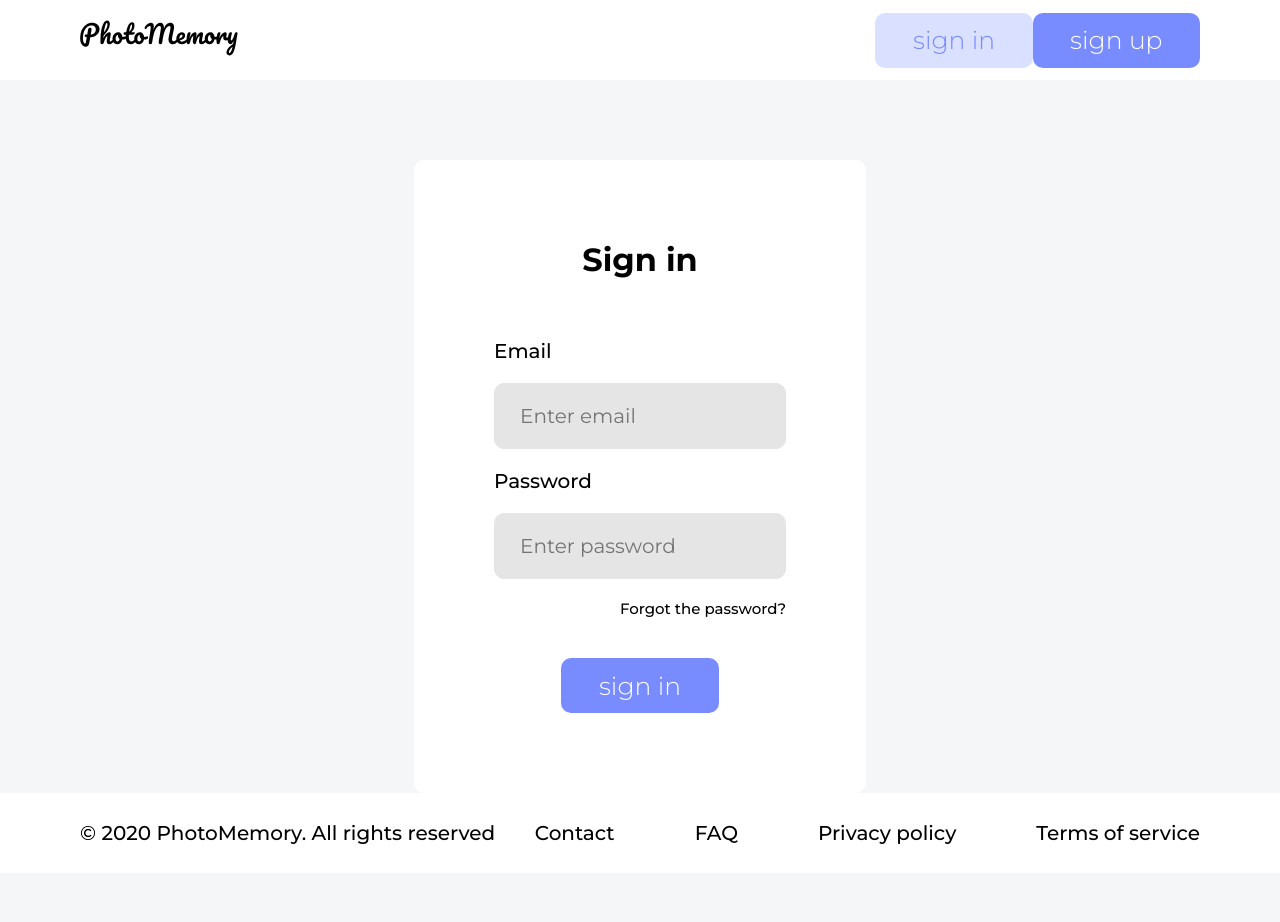
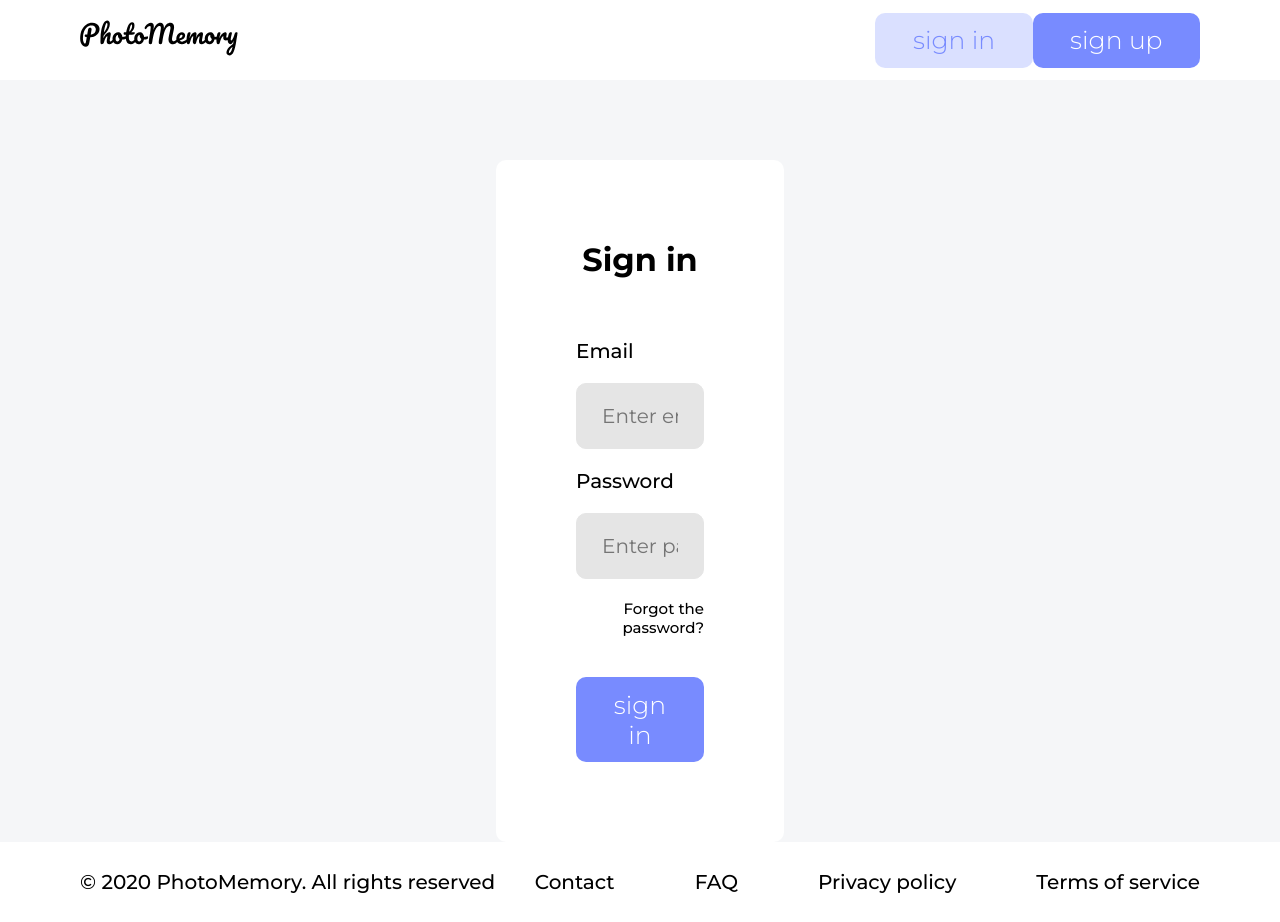
Before and after one commit to floss-order/photomemory, a React (Create React App) app in the folder client/: page /sign-in in a window 1280 px wide. Before the commit the page ends 873 px from the top, so only its background shows below. Built offline with nearby package versions, Linux system fonts and the light colour scheme.

Commit message:
Changed card width

```diff
--- a/client/src/components/Card.css
+++ b/client/src/components/Card.css
@@ -5,5 +5,5 @@
 }
 
 .card__md {
-    min-width: 30%;
+    max-width: 30%;
 }
```
